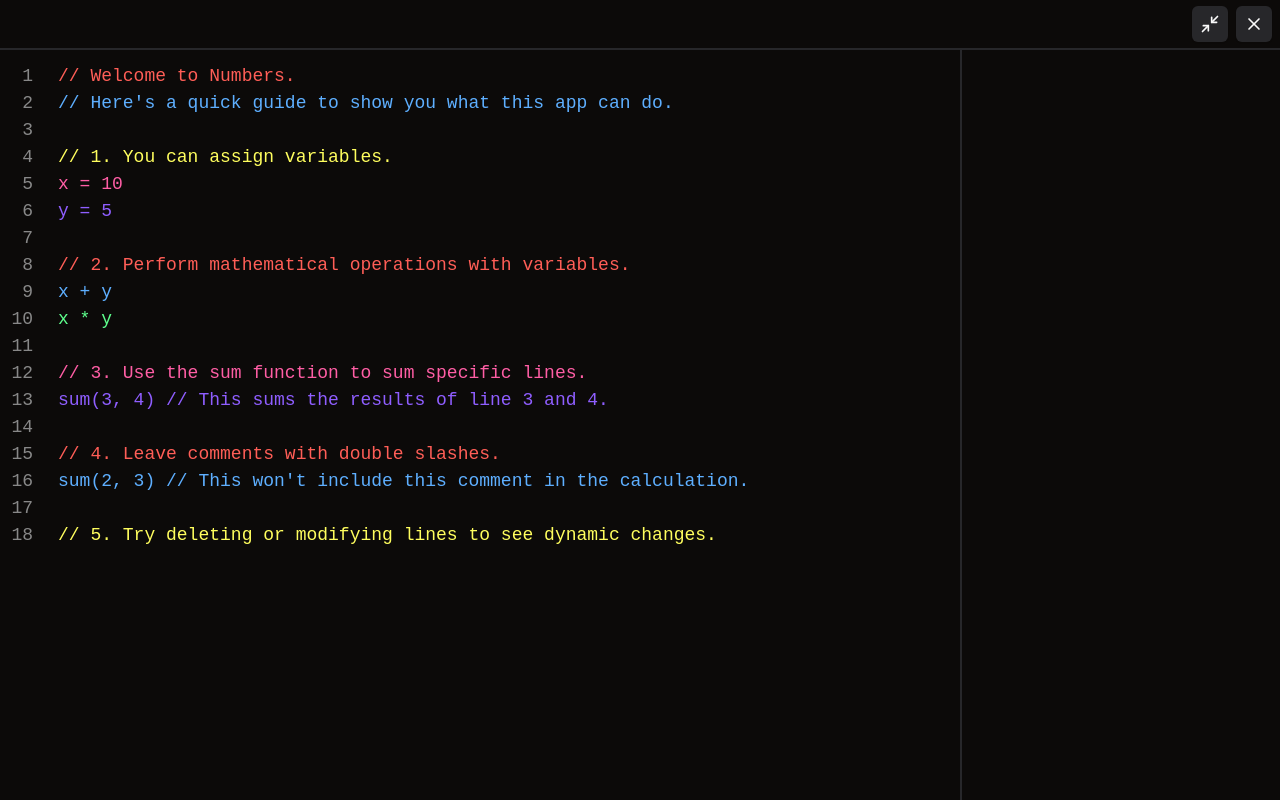
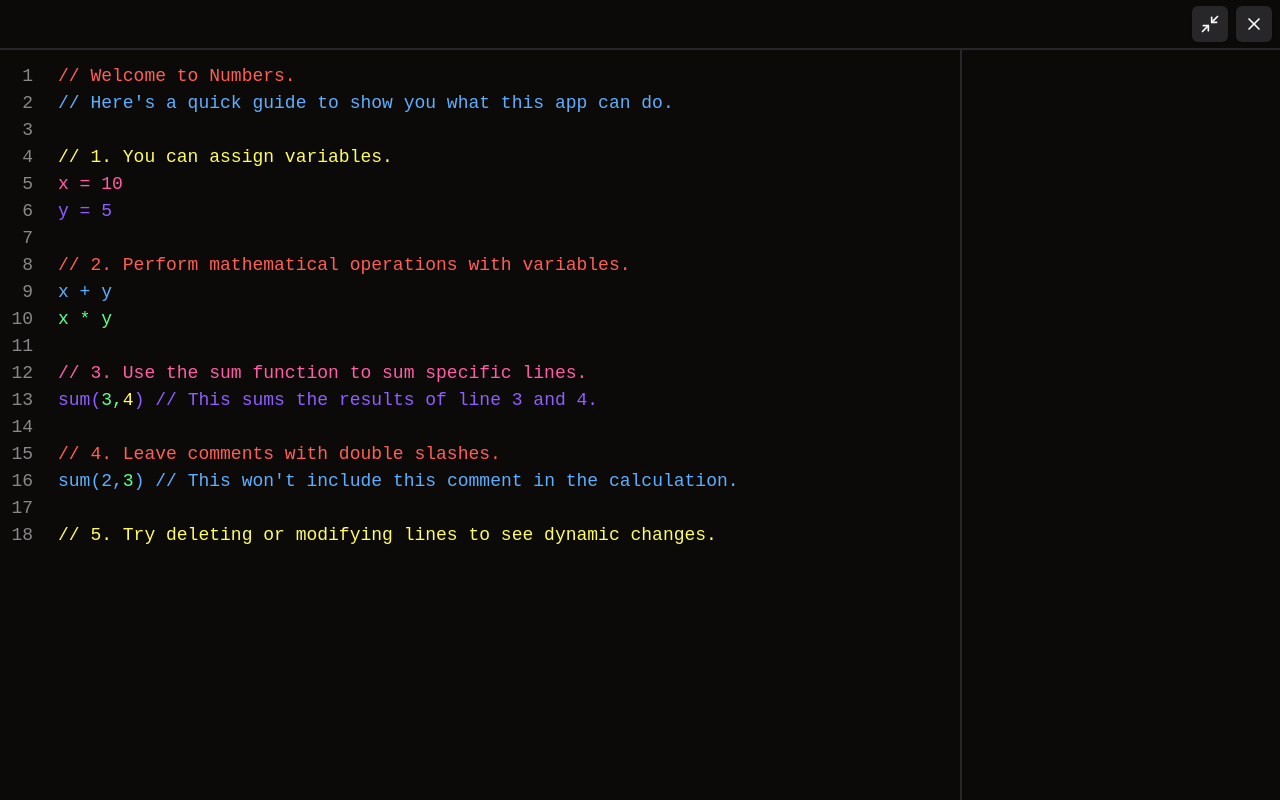
Before and after one commit to alexboutros/numbers, a React (Vite) app in the folder frontend/: page / in a window 1280 px wide. Built offline with nearby package versions, Linux system fonts and the light colour scheme.

Commit message:
Fix summing lines (sum(1,2))

```diff
--- a/frontend/src/components/Calculator/Calculator.tsx
+++ b/frontend/src/components/Calculator/Calculator.tsx
@@ -101,7 +101,7 @@ const Calculator = ({ rows, setRows }: CalculatorProps) => {
         }
     };
 
-    // Updated handleCtrlEnter function
+    // Define handleCtrlEnter function
     const handleCtrlEnter = (e: React.KeyboardEvent<HTMLTextAreaElement>) => {
         const cursorPosition = e.currentTarget.selectionStart;
         const lines = e.currentTarget.value.split("\n");
@@ -165,13 +165,62 @@ const Calculator = ({ rows, setRows }: CalculatorProps) => {
         }, 0);
     };
 
+    // Reintroduce the renderExpressionWithColoredSum function
+    const renderExpressionWithColoredSum = (expression: string) => {
+        const sumRegex = /sum\(([\d\s,]+)\)/g;
+        let match: RegExpExecArray | null;
+        let lastIndex = 0;
+        const parts: Array<string | JSX.Element> = [];
+
+        while ((match = sumRegex.exec(expression)) !== null) {
+            const before = expression.slice(lastIndex, match.index);
+            const insideSum = match[1];
+            const lineNumbers = insideSum
+                .split(",")
+                .map((n: string) => parseInt(n.trim(), 10) - 1);
+
+            parts.push(before);
+            parts.push(
+                <span key={match.index}>
+          sum(
+                    {lineNumbers.map((lineNumber, i) => (
+                        <span
+                            key={i}
+                            style={{
+                                color:
+                                    lineNumber >= 0 && lineNumber < rows.length
+                                        ? rows[lineNumber].color ||
+                                        colors[lineNumber % colors.length]
+                                        : "red", // Highlight invalid line numbers in red
+                            }}
+                        >
+              {lineNumber + 1}
+                            {i < lineNumbers.length - 1 ? "," : ""}
+            </span>
+                    ))}
+                    )
+        </span>
+            );
+
+            lastIndex = match.index + match[0].length;
+        }
+
+        // Add any remaining text after the last match
+        parts.push(expression.slice(lastIndex));
+
+        return <>{parts}</>;
+    };
+
+    // Update renderExpression function to use renderExpressionWithColoredSum
     const renderExpression = (expression: string) => {
         if (expression === "[Expr Start]") {
             return <span style={{ fontStyle: "italic" }}>[Expr Start]</span>;
         } else if (expression === "[Expr End]") {
             return <span style={{ fontStyle: "italic" }}>[Expr End]</span>;
+        } else if (expression.trim() === "") {
+            return "\u00A0"; // Render a non-breaking space for empty lines
         } else {
-            return expression;
+            return renderExpressionWithColoredSum(expression);
         }
     };
 
@@ -266,7 +315,7 @@ const Calculator = ({ rows, setRows }: CalculatorProps) => {
                                             : "none",
                                 }}
                             >
-                                {renderExpression(row.expression) || "\u00A0"}
+                                {renderExpression(row.expression)}
                             </div>
                         ))}
                     </div>
--- a/frontend/src/lib/evaluatorManager.ts
+++ b/frontend/src/lib/evaluatorManager.ts
@@ -1,4 +1,4 @@
-// evaluatorManager.ts
+import { sumSpecifiedResults } from "./sumEvaluator";
 
 interface Row {
     expression: string;
@@ -15,7 +15,7 @@ export const evaluateAllLines = (rows: Row[]): Row[] => {
         const row = rows[i];
         const expression = row.expression.trim();
 
-        // Handle multiline expressions with [Expr Start] and [Expr End]
+        // Handle multiline expressions
         if (expression === "[Expr Start]") {
             let multilineExpression = "";
             let j = i + 1;
@@ -26,7 +26,7 @@ export const evaluateAllLines = (rows: Row[]): Row[] => {
                 if (line === "[Expr End]") {
                     break;
                 } else {
-                    multilineExpression += "\n" + rows[j].expression;
+                    multilineExpression += line + "\n";
                 }
                 j++;
             }
@@ -35,9 +35,8 @@ export const evaluateAllLines = (rows: Row[]): Row[] => {
             let result: number | string | null = null;
             let isInvalid = false;
             try {
-                result = evaluateExpression(multilineExpression);
-                // Update variables if any assignments
-            } catch (e) {
+                result = evaluateExpression(multilineExpression.trim(), updatedRows);
+            } catch (e: any) {
                 isInvalid = true;
             }
 
@@ -45,7 +44,7 @@ export const evaluateAllLines = (rows: Row[]): Row[] => {
             for (let k = i; k <= j; k++) {
                 updatedRows.push({
                     ...rows[k],
-                    result: k === j ? result : null, // Set result only on the line with '[Expr End]'
+                    result: k === j ? result : null, // Set result only on the '[Expr End]' line
                     isInvalid: k === j ? isInvalid : false,
                     color: rows[k].color,
                 });
@@ -59,9 +58,8 @@ export const evaluateAllLines = (rows: Row[]): Row[] => {
 
             if (!expression.startsWith("//") && expression !== "") {
                 try {
-                    result = evaluateExpression(expression);
-                    // Update variables if any assignments
-                } catch (e) {
+                    result = evaluateExpression(expression, updatedRows);
+                } catch (e: any) {
                     isInvalid = true;
                 }
             }
@@ -79,14 +77,36 @@ export const evaluateAllLines = (rows: Row[]): Row[] => {
     return updatedRows;
 };
 
-// Placeholder evaluateExpression function
-const evaluateExpression = (expression: string): number | string => {
-    const sanitizedExpression = expression.replace(/\n/g, " ");
+const evaluateExpression = (
+    expression: string,
+    updatedRows: Row[]
+): number | string => {
+    // Replace sum(lineNumbers) with actual sums
+    const sumRegex = /sum\(([\d\s,]+)\)/g;
+
+    const expr = expression.replace(sumRegex, (_, p1) => {
+        const insideSum = p1;
+        const lineNumbers = insideSum
+            .split(",")
+            .map((n: string) => parseInt(n.trim(), 10) - 1); // Convert to zero-based index
+
+        try {
+            const sum = sumSpecifiedResults(
+                updatedRows.map((r) => r.result),
+                lineNumbers
+            );
+            return sum.toString();
+        } catch (e: any) {
+            throw new Error(`Error evaluating sum at lines ${insideSum}: ${e.message}`);
+        }
+    });
+
+    // Evaluate the modified expression
     try {
-        // Use a safe evaluation method here
-        const result = eval(sanitizedExpression); // Replace with a safe evaluator
+        const sanitizedExpression = expr.replace(/\n/g, " ");
+        const result = eval(sanitizedExpression); // Replace with safe evaluator in production
         return result;
-    } catch (e) {
+    } catch (e: any) {
         throw new Error("Invalid expression");
     }
 };
--- a/frontend/src/lib/sumEvaluator.ts
+++ b/frontend/src/lib/sumEvaluator.ts
@@ -1,5 +1,3 @@
-// sumEvaluator.ts
-
 export const sumResults = (
     results: (number | string | null)[],
     currentIndex: number,
@@ -21,8 +19,17 @@ export const sumSpecifiedResults = (
     results: (number | string | null)[],
     specifiedIndexes: number[]
 ): number => {
-    return specifiedIndexes
-        .map((i) => results[i])
-        .filter((res): res is number => typeof res === "number") // Only sum valid numbers
-        .reduce((acc: number, val: number) => acc + val, 0); // Accumulate only valid numbers
+    let sum = 0;
+    for (let i of specifiedIndexes) {
+        if (i < 0 || i >= results.length) {
+            throw new Error(`Line number ${i + 1} is out of bounds`);
+        }
+        const res = results[i];
+        if (typeof res === "number") {
+            sum += res;
+        } else {
+            throw new Error(`Result at line ${i + 1} is not a number`);
+        }
+    }
+    return sum;
 };
```
